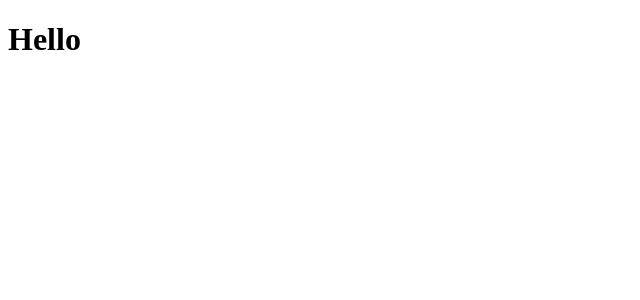
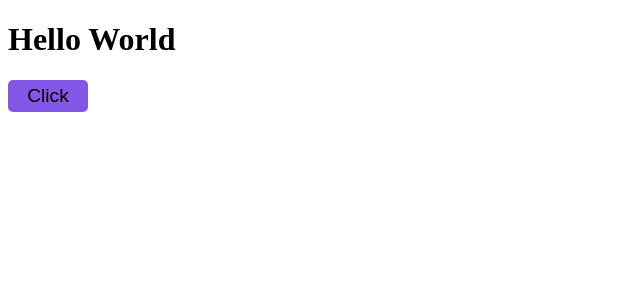
Before and after one commit to Arthur-art/reactjs-ignite-rocketseat-trilha-2022, a Next.js app in the folder Project/ignite-shop-stripe-nextjs/: page / in a window 1280 px wide. Shown: the top 300 px of the page, without its empty margins (0-640 px from the left). Built offline with nearby package versions, Linux system fonts and the light colour scheme.

Commit message:
Configurando stitches

```diff
--- a/Project/ignite-shop-stripe-nextjs/package.json
+++ b/Project/ignite-shop-stripe-nextjs/package.json
@@ -9,6 +9,7 @@
     "lint": "npx eslint src --ext .ts,.tsx --fix"
   },
   "dependencies": {
+    "@stitches/react": "^1.2.8",
     "next": "12.3.1",
     "react": "18.2.0",
     "react-dom": "18.2.0"
--- a/Project/ignite-shop-stripe-nextjs/src/pages/index.tsx
+++ b/Project/ignite-shop-stripe-nextjs/src/pages/index.tsx
@@ -1,3 +1,24 @@
+import { styled } from '../styles'
+
+const Button = styled('button', {
+  background: '$rocketseat',
+  border: 'none',
+  borderRadius: '5px',
+  width: '5rem',
+  height: '2rem',
+  fontSize: '1.2rem',
+  cursor: 'pointer',
+  '&:hover': {
+    opacity: '0.8',
+  },
+  transition: '0.3s',
+})
+
 export default function Home() {
-  return <h1>Hello</h1>
+  return (
+    <div>
+      <h1>Hello World</h1>
+      <Button>Click</Button>
+    </div>
+  )
 }
--- /dev/null
+++ b/Project/ignite-shop-stripe-nextjs/src/styles/index.ts
@@ -0,0 +1,18 @@
+import { createStitches } from '@stitches/react'
+
+export const {
+  config,
+  globalCss,
+  getCssText,
+  css,
+  styled,
+  keyframes,
+  theme,
+  createTheme,
+} = createStitches({
+  theme: {
+    colors: {
+      rocketseat: '#8257e6',
+    },
+  },
+})
```
Also changed, not shown: 2 other files (tests, documents, lock files or other folders).
